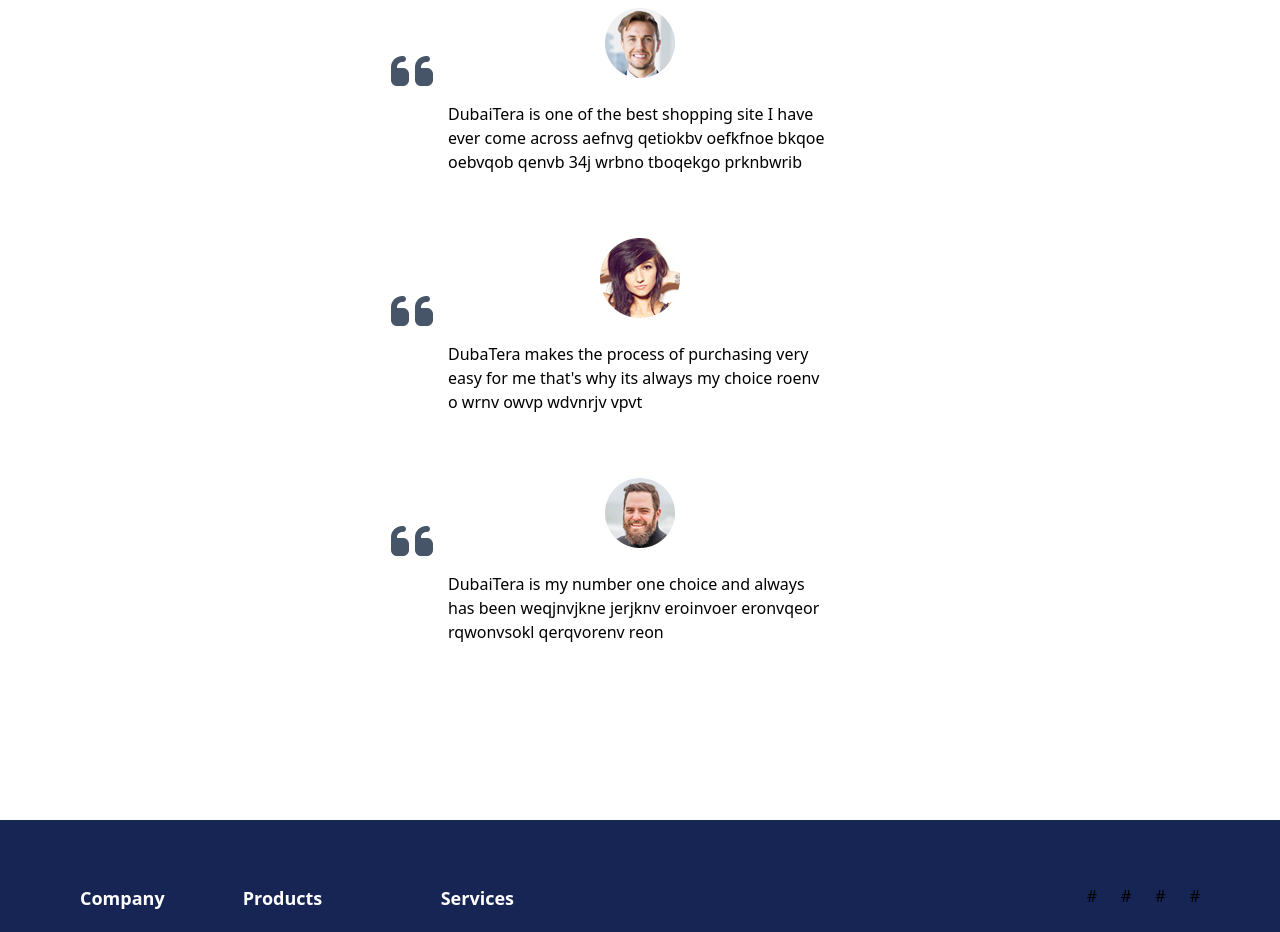
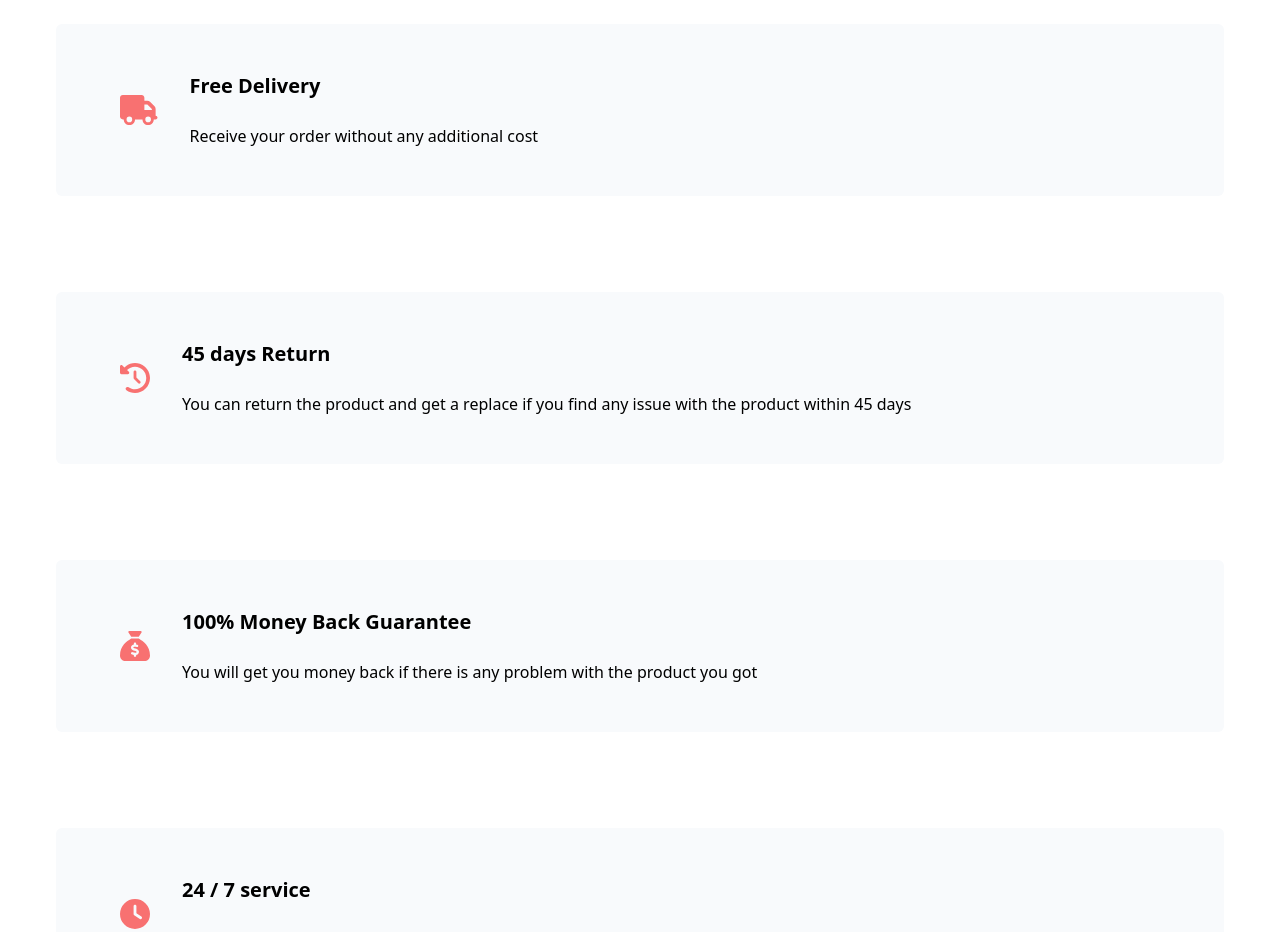
Before and after one commit to SegniGutema/shopping-cart, a React (Vite) app: page /home in a window 1280 px wide. Shown: the part 1160-2092 px from the top of the page. Built offline with nearby package versions, Linux system fonts and the light colour scheme.

Commit message:
added 'why choose us ' section to home page

```diff
--- a/Project/Pages/Home/ChooseUs.jsx
+++ b/Project/Pages/Home/ChooseUs.jsx
@@ -0,0 +1,64 @@
+import { FontAwesomeIcon } from "@fortawesome/react-fontawesome";
+import {
+  faClock,
+  faClockRotateLeft,
+  faSackDollar,
+  faTruck,
+} from "@fortawesome/free-solid-svg-icons";
+
+const WhyChooseUs = () => {
+  const data = [
+    {
+      id: 1,
+      icon: <FontAwesomeIcon icon={faTruck} />,
+      title: "Free Delivery",
+      description: "Receive your order without  any additional cost",
+    },
+    {
+      id: 2,
+      icon: <FontAwesomeIcon icon={faClockRotateLeft} />,
+      title: "45 days Return",
+      description:
+        "You can return the product and get a replace if you find any issue with the product within 45 days",
+    },
+    {
+      id: 3,
+      icon: <FontAwesomeIcon icon={faSackDollar} />,
+      title: "100% Money Back Guarantee",
+      description:
+        "You will get you money back if there is any problem with the product you got",
+    },
+    {
+      id: 4,
+      icon: <FontAwesomeIcon icon={faClock} />,
+      title: "24 / 7 service",
+      description: "We are available and at your service at any time",
+    },
+  ];
+
+  return (
+    <div className="mt-28">
+      <h1 className="text-3xl md:text-4xl mx-auto mb-10 text-center">
+        Why Choose Us ?
+      </h1>
+      <div className="mx-auto max-w-600px flex flex-col px-14">
+        {data.map((item) => (
+          <div
+            key={item.id}
+            className="flex flex-wrap gap-8 items-center mt-24 px-16 py-12 bg-slate-50 rounded-md w-350px md:w-450px "
+          >
+            <div className="text-red-400 text-3xl">{item.icon}</div>
+            <div>
+              <h3 className="font-bold text-lg md:text-xl mb-6">
+                {item.title}
+              </h3>
+              <p className="">{item.description}</p>
+            </div>
+          </div>
+        ))}
+      </div>
+    </div>
+  );
+};
+
+export default WhyChooseUs;
--- a/Project/Pages/Home/Home.jsx
+++ b/Project/Pages/Home/Home.jsx
@@ -1,3 +1,4 @@
+import WhyChooseUs from "./ChooseUs";
 import Hero from "./Hero";
 import Testimonial from "./Testimonial";
 
@@ -5,6 +6,7 @@
   return (
     <div className="flex flex-col mt-20 md:mt-24 w-full ">
       <Hero />
+      <WhyChooseUs />
       <Testimonial />
     </div>
   );
```
